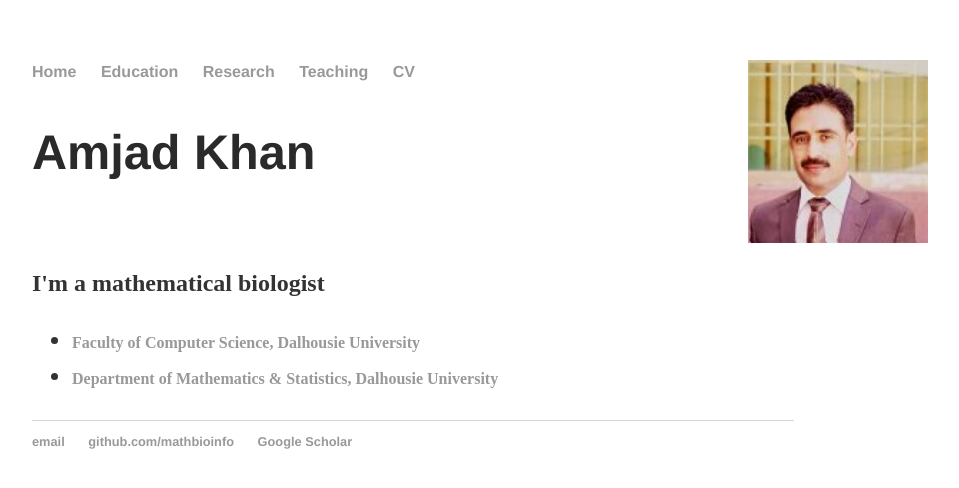
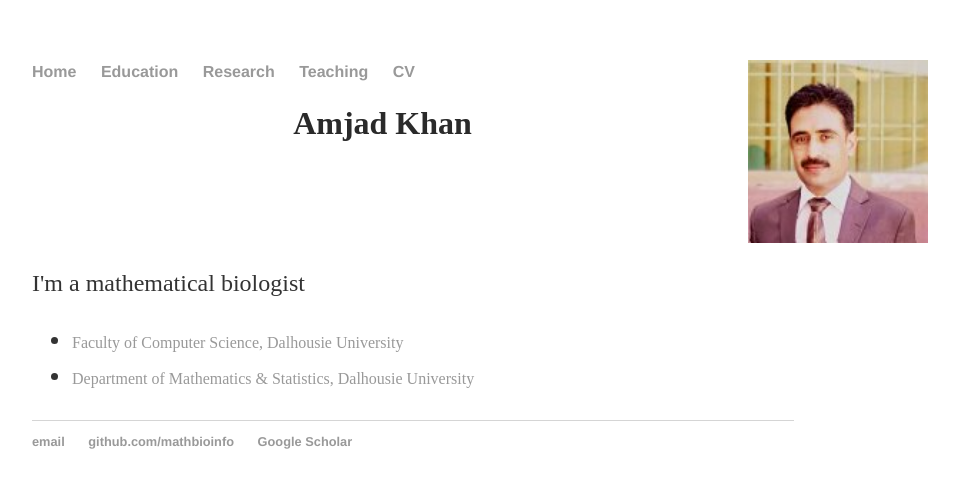
Before and after one commit to MathBioInfo/amjadkhan, a Jekyll site: the page index.html, which Jekyll copies as it is, in a window 1280 px wide. Shown: the top 488 px of the page, without its empty margins (160-1119 px from the left). Built offline with Jekyll 4.4.1, drawn with Linux system fonts in a browser that asks for light colours.

Commit message:
Update index.html

```diff
--- a/index.html
+++ b/index.html
@@ -21,7 +21,7 @@
     		<div class="blurb">
 			</font><font color="#2a2a2a" size="4">
 			 <div class="profile-body">
-        		<h2><strong>Amjad Khan</h2>
+        		<p align="center"><font size="6"><b>Amjad Khan</b></font><br>
 		      </font></p>
 		      </td>
 	              </tr>
```
